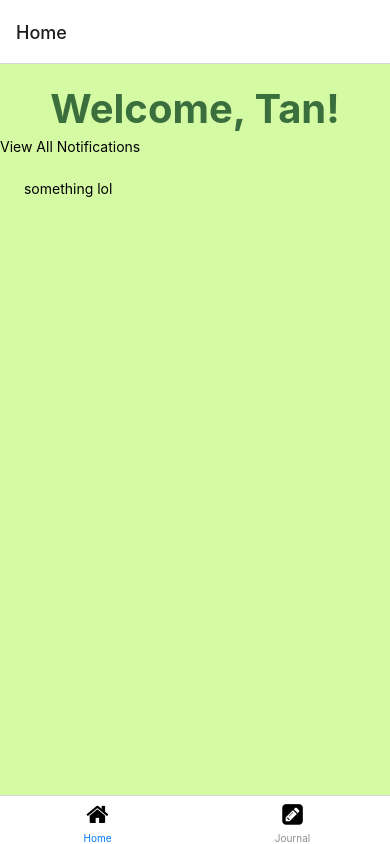
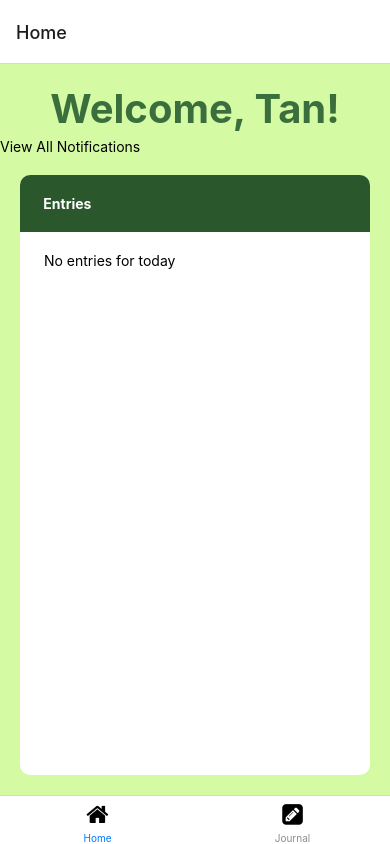
Before and after one commit to Doggoyoyoyo/cat1grp13, a React Native app: screen /Home in a window 390 px wide. Built offline with nearby package versions, Linux system fonts and the light colour scheme.

Commit message:
Change home UI

```diff
--- a/Components/Home_main.js
+++ b/Components/Home_main.js
@@ -1,7 +1,7 @@
 import React from "react";
 import { StatusBar } from "expo-status-bar";
 import { StyleSheet, Text, View, TouchableOpacity } from "react-native";
-import { RotateInDownLeft } from "react-native-reanimated";
+import { color, RotateInDownLeft } from "react-native-reanimated";
 
 export default function Home_main() {
   const name = "Tan";
@@ -19,8 +19,15 @@ export default function Home_main() {
         </View>
 
       </View>
-      <View style={styles.entries}>
-          <Text> something lol </Text>
+      <View style={styles.container}>
+          {/* Entries */}
+          <View style={styles.entriesWrapper}>
+          <Text style={styles.sectionTitle}> Entries </Text> </View>
+            <View style={styles.feelings}>
+            <Text> No entries for today </Text>
+          </View>
+
+
         </View>
     </View>
   );
@@ -57,14 +64,27 @@ const styles = StyleSheet.create({
     fontWeight: "bold",
     color: "#2A582C",
   },
-
-  entries: {
-    marginTop: 5,
+  container: {
+    flex: 1,
+    backgroundColor: '#fff',
+    margin: 20,
+    borderBottomLeftRadius: 10,
+    borderBottomRightRadius: 10,
+    borderTopLeftRadius: 10,
+    borderTopRightRadius: 10,
+    overflow: 'hidden',
+  },
+  entriesWrapper: {
     padding: 20,
-
-    fontSize: 15,
-
-    color: "#2A582C",
+    backgroundColor: '#2A582C',
   },
-
+  sectionTitle: {
+    fontWeight: 'bold',
+    color: 'white',
+  },
+  feelings: {
+    fontSize: 20,
+    color: 'red',
+    padding: 20,
+},
 });
```
Also changed, not shown: 2 other files (tests, documents, lock files or other folders).
